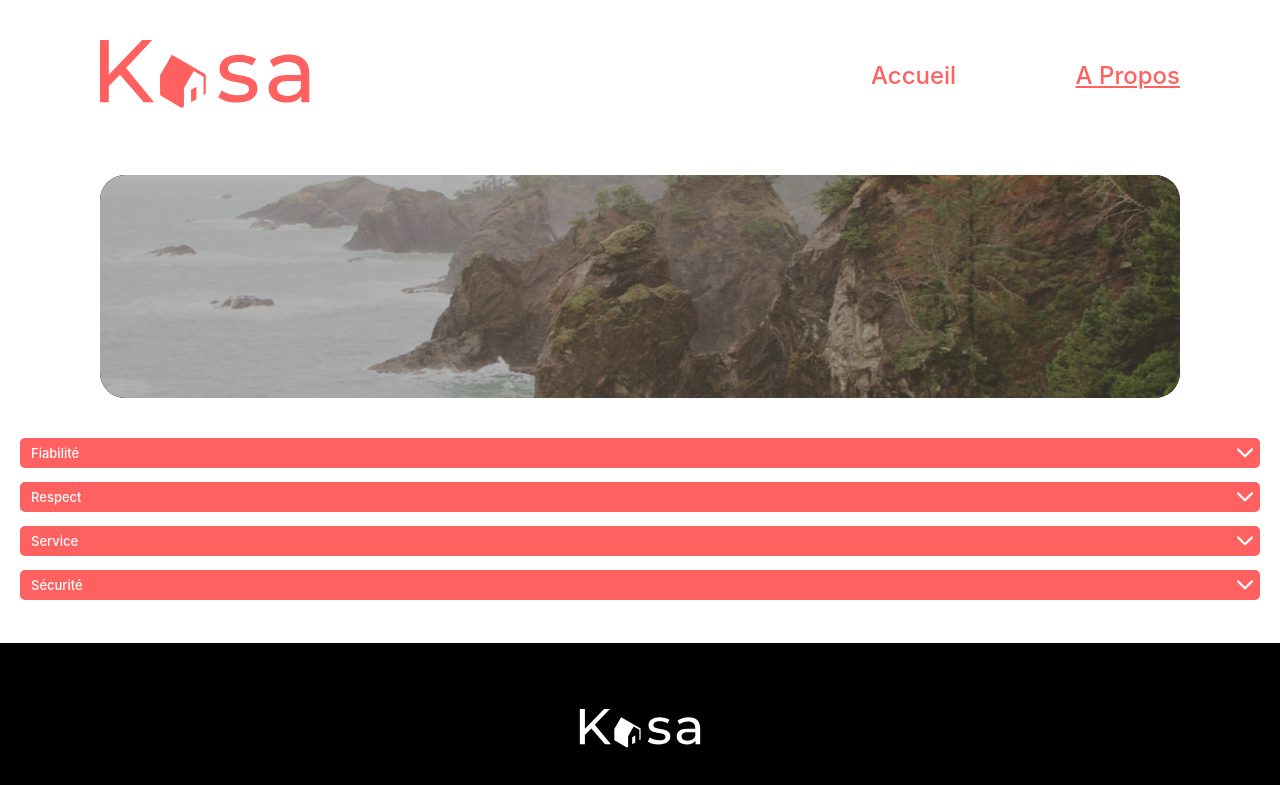
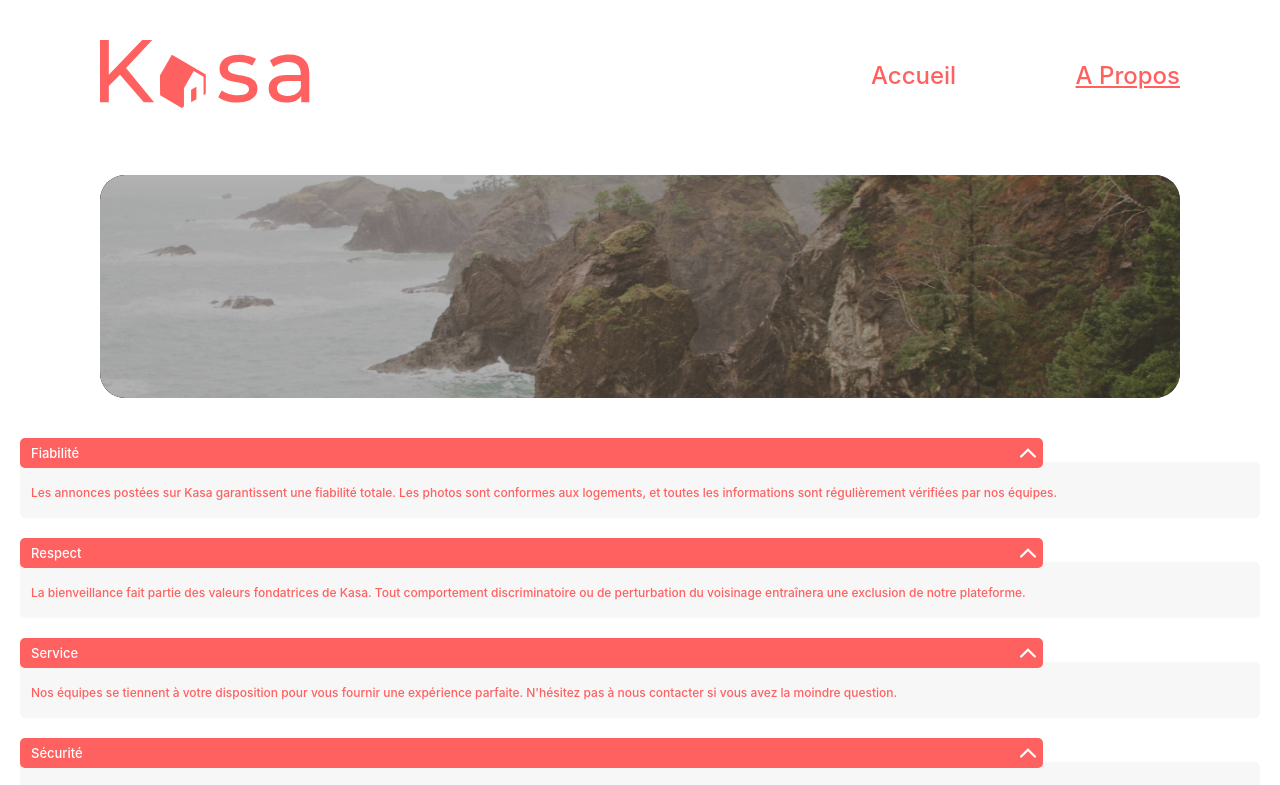
Before and after one commit to GDouv/kasa, a React (Create React App) app: page /a-propos in a window 1280 px wide. Shown: the top 785 px of the page. Built offline with nearby package versions, Linux system fonts and the light colour scheme.

Commit message:
Better code Collapse (conditional rendering)

```diff
--- a/src/components/Collapse/index.jsx
+++ b/src/components/Collapse/index.jsx
@@ -5,58 +5,33 @@ import arrow from "../../assets/Vector.svg";
 
 export default function Collapse({ title, text }) {
     const [isOpen, setIsOpen] = useState(true);
-    return isOpen ? (
-        <div onClick={() => setIsOpen(false)} className={style.dropdown}>
-            <div className={style.title}>{title}</div>
-            <img
-                src={arrow}
-                alt="Flèche blanche vers le bas"
-                className={`${style.arrow} ${style["no-rotate"]}`}
-            />
-        </div>
-    ) : (
-        <>
-            <div onClick={() => setIsOpen(true)} className={style.dropdown}>
+
+    return (
+        <div className={style["dropdown-container"]}>
+            <div onClick={() => setIsOpen(!isOpen)} className={style.dropdown}>
                 <div className={style.title}>{title}</div>
                 <img
                     src={arrow}
-                    alt="Flèche blanche vers le haut"
-                    className={`${style.arrow} ${style.rotate}`}
+                    alt={
+                        isOpen
+                            ? "Flèche blanche vers le haut"
+                            : "Flèche blanche vers le bas"
+                    }
+                    className={
+                        isOpen
+                            ? `${style.arrow} ${style.rotate}`
+                            : `${style.arrow} ${style["no-rotate"]}`
+                    }
                 />
             </div>
-            <div className={style["text-container"]}>
-                <p>{text}</p>
-            </div>
-        </>
+            {isOpen && (
+                <div className={style["text-container"]}>
+                    <p>{text}</p>
+                </div>
+            )}
+        </div>
     );
 }
-
-// export default function Collapse({ title, text }) {
-//     const [isOpen, setIsOpen] = useState(true);
-//     return (
-//         <div>
-//             <div onClick={() => setIsOpen(true)} className={style.dropdown}>
-//                 <div className={style.title}>{title}</div>
-//                 <img
-//                     src={arrow}
-//                     alt="Flèche blanche vers le haut"
-//                     className={
-//                         isOpen
-//                             ? `${style.arrow} ${style.rotate}`
-//                             : `${style.arrow} ${style["no-rotate"]}`
-//                     }
-//                 />
-//             </div>
-//             <div
-//                 className={
-//                     isOpen ? style["text-container"] : style["display-none"]
-//                 }
-//             >
-//                 <p>{text}</p>
-//             </div>
-//         </div>
-//     );
-// }
 
 Collapse.propTypes = {
     title: PropTypes.string,
--- a/src/utils/styles/Collapse.module.css
+++ b/src/utils/styles/Collapse.module.css
@@ -5,6 +5,9 @@
     background: #ff6060;
     border-radius: 5px;
     height: 30px;
+}
+
+.dropdown-container {
     min-width: 100%;
 }
 
@@ -35,7 +38,6 @@
     background: #f7f7f7;
     color: #ff6060;
     height: fit-content;
-    margin: 0 20px;
     padding: 23px 7px 18px 11px;
     border-radius: 5px;
     position: relative;
```
